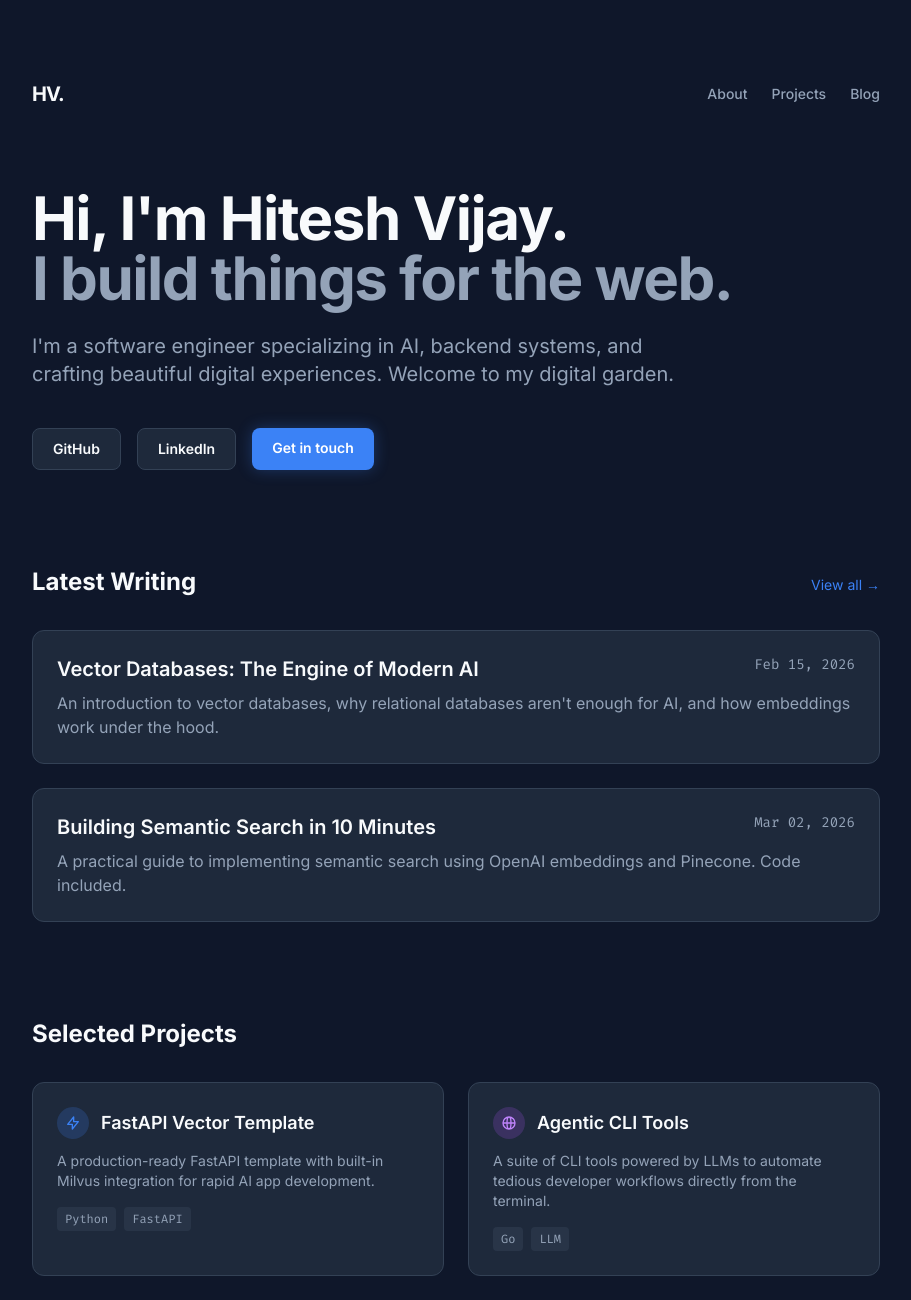
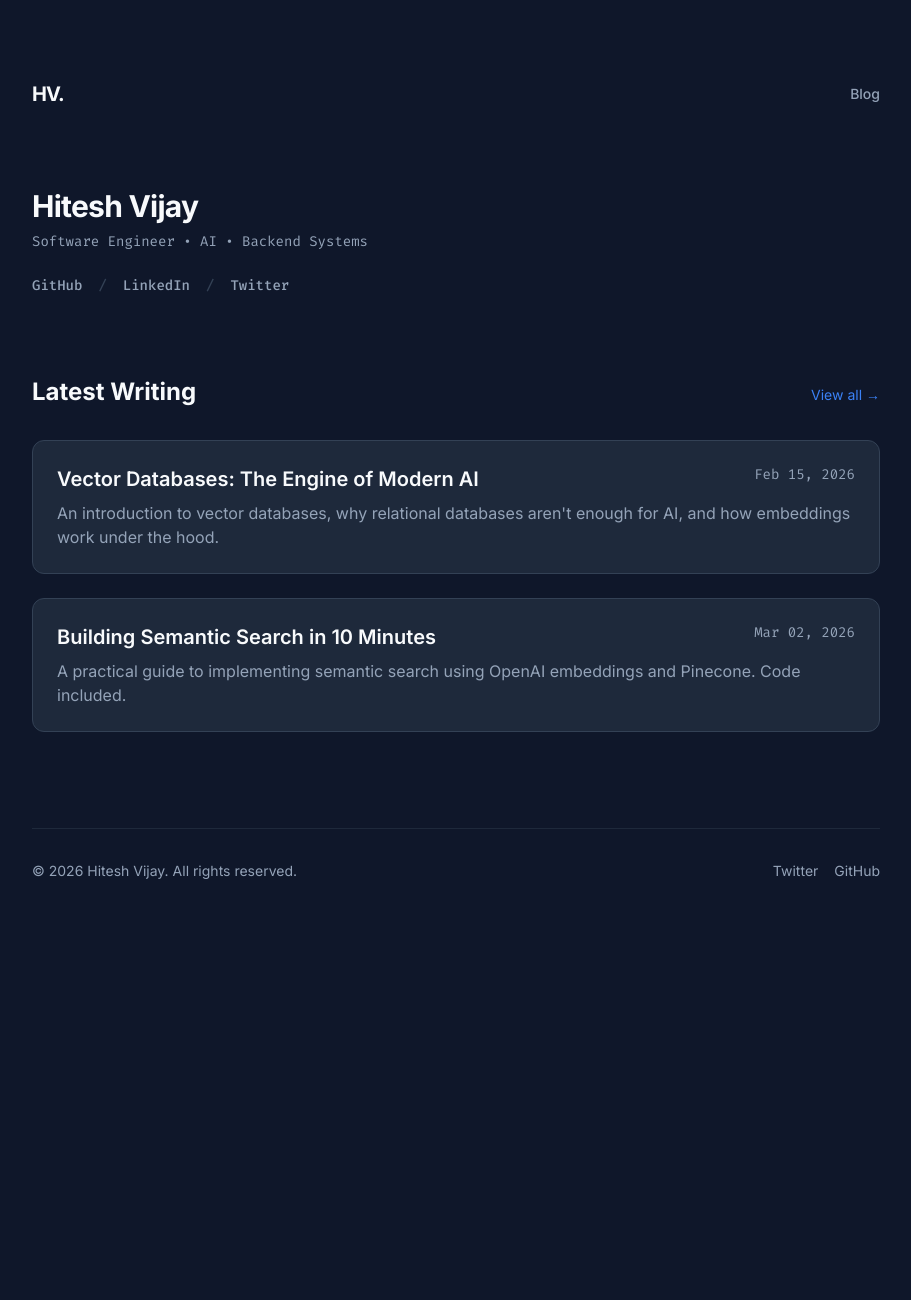
Before and after one commit to hiteshvijayhv/hiteshvijayhv.github.io, a plain HTML site: page index.html in a window 1280 px wide. Shown: the top 1300 px of the page, without its empty margins (184-1095 px from the left). After the commit the page ends 961 px from the top, so only its background shows below. Drawn offline with nearby package versions, Linux system fonts and the light colour scheme.

Commit message:
refactor: simplify homepage to minimal developer UI and update twitter handle

```diff
--- a/index.html
+++ b/index.html
@@ -35,25 +35,21 @@
         <nav class="flex items-center justify-between mb-20">
             <a href="/" class="text-xl font-bold tracking-tighter hover:text-primary transition-colors">HV.</a>
             <div class="flex gap-6 text-sm font-medium">
-                <a href="#about" class="text-textMuted hover:text-textMain transition-colors">About</a>
-                <a href="#projects" class="text-textMuted hover:text-textMain transition-colors">Projects</a>
                 <a href="/blog/" class="text-textMuted hover:text-textMain transition-colors">Blog</a>
             </div>
         </nav>
 
         <!-- Hero Section -->
-        <header class="mb-24 space-y-6 animate-fade-in-up">
-            <h1 class="text-4xl md:text-6xl font-bold tracking-tight">
-                Hi, I'm Hitesh Vijay. <br>
-                <span class="text-textMuted">I build things for the web.</span>
-            </h1>
-            <p class="text-lg md:text-xl text-textMuted max-w-2xl leading-relaxed">
-                I'm a software engineer specializing in AI, backend systems, and crafting beautiful digital experiences. Welcome to my digital garden.
-            </p>
-            <div class="flex gap-4 pt-4">
-                <a href="https://github.com/hiteshvijayhv" target="_blank" class="px-5 py-2.5 bg-surface hover:bg-slate-700 rounded-lg text-sm font-semibold transition-all border border-slate-700 hover:border-slate-600">GitHub</a>
-                <a href="https://www.linkedin.com/in/hiteshvijayhv/" target="_blank" class="px-5 py-2.5 bg-surface hover:bg-slate-700 rounded-lg text-sm font-semibold transition-all border border-slate-700 hover:border-slate-600">LinkedIn</a>
-                <a href="mailto:hello@example.com" class="px-5 py-2.5 bg-primary hover:bg-blue-600 text-white rounded-lg text-sm font-semibold transition-all shadow-[0_0_15px_rgba(59,130,246,0.3)]">Get in touch</a>
+        <header class="mb-20 animate-fade-in-up">
+            <h1 class="text-3xl font-bold tracking-tight mb-2">Hitesh Vijay</h1>
+            <p class="text-textMuted font-mono text-sm mb-6">Software Engineer • AI • Backend Systems</p>
+
+            <div class="flex gap-4 text-sm font-medium font-mono">
+                <a href="https://github.com/hiteshvijayhv" target="_blank" class="text-textMuted hover:text-textMain transition-colors">GitHub</a>
+                <span class="text-slate-700">/</span>
+                <a href="https://www.linkedin.com/in/hiteshvijayhv/" target="_blank" class="text-textMuted hover:text-textMain transition-colors">LinkedIn</a>
+                <span class="text-slate-700">/</span>
+                <a href="https://twitter.com/hiteshvijayhv" target="_blank" class="text-textMuted hover:text-textMain transition-colors">Twitter</a>
             </div>
         </header>
 
@@ -84,45 +80,13 @@
             </div>
         </section>
 
-        <!-- Selected Projects -->
-        <section id="projects" class="mb-24">
-            <h2 class="text-2xl font-bold mb-8">Selected Projects</h2>
-            <div class="grid md:grid-cols-2 gap-6">
-                <div class="p-6 bg-surface rounded-xl border border-slate-700">
-                    <div class="flex items-center gap-3 mb-3">
-                        <div class="w-8 h-8 rounded-full bg-primary/20 flex items-center justify-center text-primary">
-                            <svg class="w-4 h-4" fill="none" stroke="currentColor" viewBox="0 0 24 24"><path stroke-linecap="round" stroke-linejoin="round" stroke-width="2" d="M13 10V3L4 14h7v7l9-11h-7z"></path></svg>
-                        </div>
-                        <h3 class="text-lg font-semibold">FastAPI Vector Template</h3>
-                    </div>
-                    <p class="text-sm text-textMuted mb-4">A production-ready FastAPI template with built-in Milvus integration for rapid AI app development.</p>
-                    <div class="flex gap-2">
-                        <span class="px-2 py-1 bg-slate-700/50 rounded text-xs font-mono text-textMuted">Python</span>
-                        <span class="px-2 py-1 bg-slate-700/50 rounded text-xs font-mono text-textMuted">FastAPI</span>
-                    </div>
-                </div>
 
-                <div class="p-6 bg-surface rounded-xl border border-slate-700">
-                    <div class="flex items-center gap-3 mb-3">
-                        <div class="w-8 h-8 rounded-full bg-purple-500/20 flex items-center justify-center text-purple-400">
-                            <svg class="w-4 h-4" fill="none" stroke="currentColor" viewBox="0 0 24 24"><path stroke-linecap="round" stroke-linejoin="round" stroke-width="2" d="M21 12a9 9 0 01-9 9m9-9a9 9 0 00-9-9m9 9H3m9 9a9 9 0 01-9-9m9 9c1.657 0 3-4.03 3-9s-1.343-9-3-9m0 18c-1.657 0-3-4.03-3-9s1.343-9 3-9m-9 9a9 9 0 019-9"></path></svg>
-                        </div>
-                        <h3 class="text-lg font-semibold">Agentic CLI Tools</h3>
-                    </div>
-                    <p class="text-sm text-textMuted mb-4">A suite of CLI tools powered by LLMs to automate tedious developer workflows directly from the terminal.</p>
-                    <div class="flex gap-2">
-                        <span class="px-2 py-1 bg-slate-700/50 rounded text-xs font-mono text-textMuted">Go</span>
-                        <span class="px-2 py-1 bg-slate-700/50 rounded text-xs font-mono text-textMuted">LLM</span>
-                    </div>
-                </div>
-            </div>
-        </section>
 
         <!-- Footer -->
         <footer class="border-t border-slate-800 pt-8 mt-24 text-center sm:flex sm:justify-between sm:text-left">
             <p class="text-sm text-textMuted">© 2026 Hitesh Vijay. All rights reserved.</p>
             <div class="flex justify-center gap-4 mt-4 sm:mt-0 text-sm">
-                <a href="https://twitter.com/hiteshvijay" class="text-textMuted hover:text-textMain transition-colors">Twitter</a>
+                <a href="https://twitter.com/hiteshvijayhv" class="text-textMuted hover:text-textMain transition-colors">Twitter</a>
                 <a href="https://github.com/hiteshvijayhv" class="text-textMuted hover:text-textMain transition-colors">GitHub</a>
             </div>
         </footer>
```
Also changed, not shown: blog/building-semantic-search-with-vector-dbs.html (+1 -1 lines), blog/vector-databases-what-and-why.html (+1 -1 lines).
